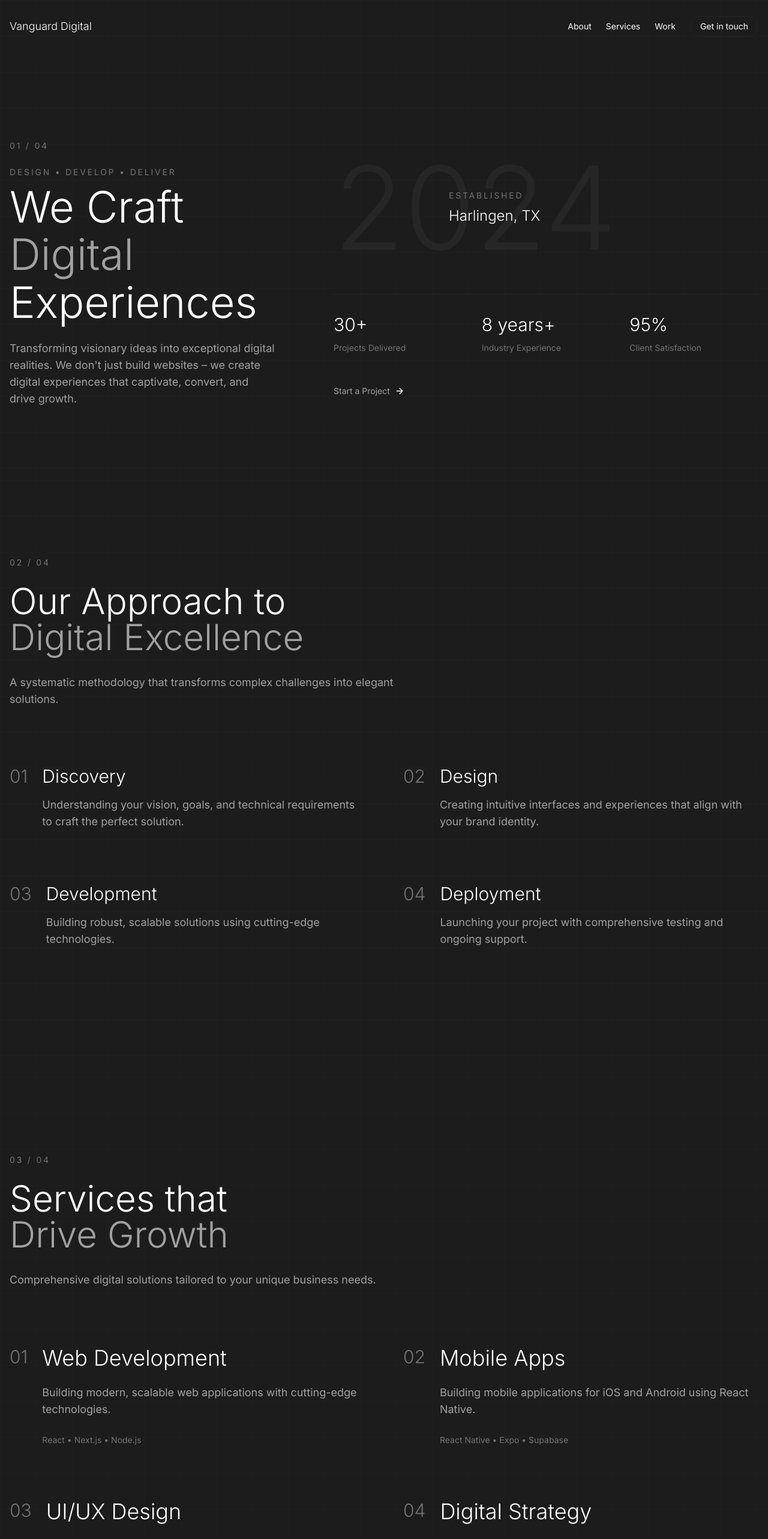
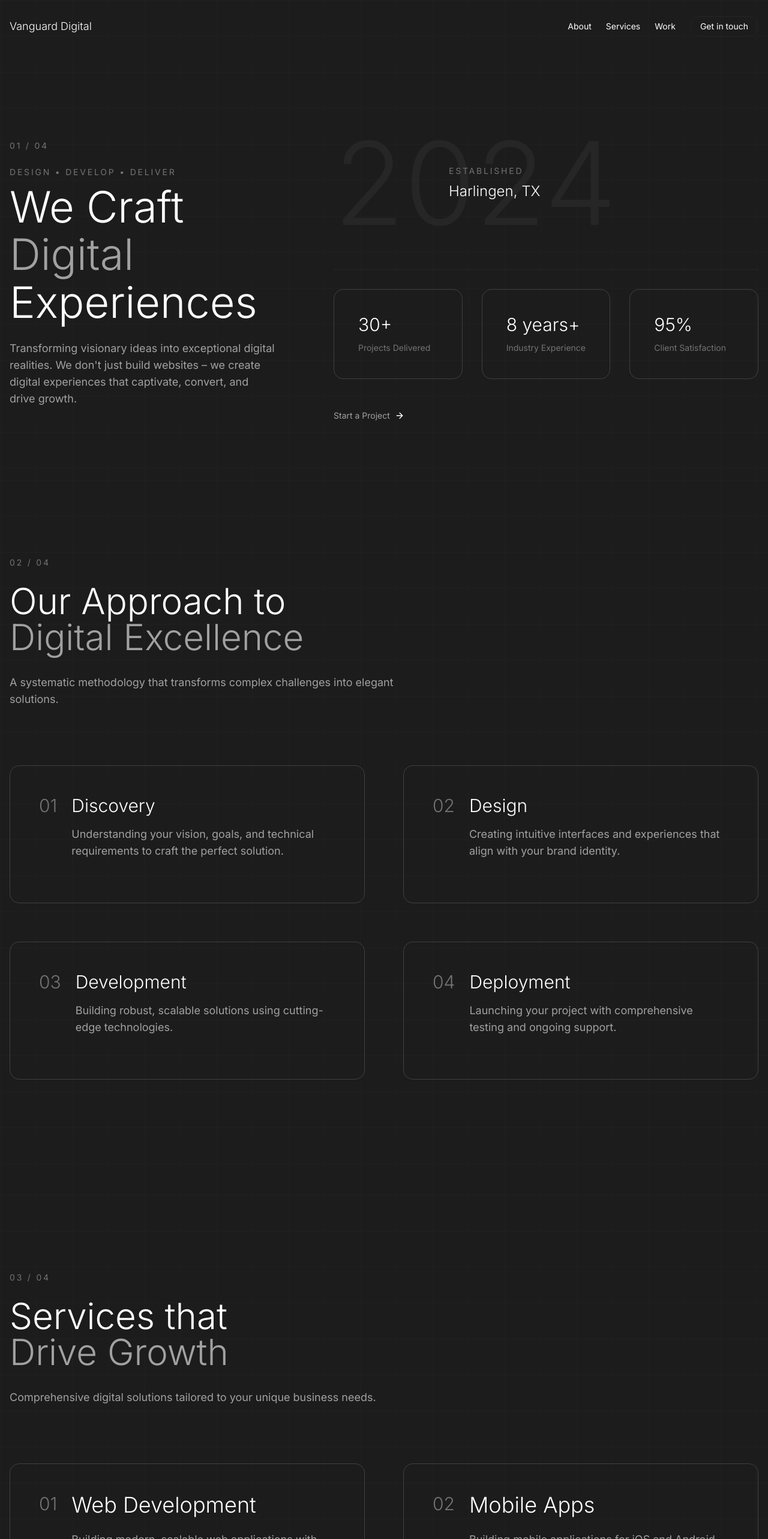
Before and after one commit to thecodemeister0/vanguard-digital, a Next.js app: page / in a window 1280 px wide. Shown: the top 2566 px of the page at 60% size. Built offline with nearby package versions, Linux system fonts and the light colour scheme.

Commit message:
added borders to elements to make design feel more natural and consistent

```diff
--- a/src/components/sections/Approach.tsx
+++ b/src/components/sections/Approach.tsx
@@ -85,7 +85,10 @@ export default function Approach() {
         {/* Steps Grid */}
         <div className="grid grid-cols-1 md:grid-cols-2 gap-12 md:gap-16 mb-16">
           {steps.map((step, i) => (
-            <div key={i} className="group">
+            <div
+              key={i}
+              className="group relative p-8 md:p-12 border border-neutral-700 rounded-2xl hover:border-neutral-600 transition-all duration-300"
+            >
               {/* Step Header */}
               <div className="flex items-start gap-6 mb-6">
                 <span className="text-2xl md:text-3xl font-light text-neutral-500">
--- a/src/components/sections/Contact.tsx
+++ b/src/components/sections/Contact.tsx
@@ -73,7 +73,7 @@ export default function Contact() {
 
         <div className="grid grid-cols-1 md:grid-cols-12 gap-12 md:gap-16">
           {/* Contact Form */}
-          <div className="md:col-span-7">
+          <div className="md:col-span-7 relative p-8 md:p-12 border border-neutral-700 rounded-2xl hover:border-neutral-600 transition-all duration-300">
             <form onSubmit={handleSubmit} className="space-y-8">
               <div className="grid grid-cols-1 sm:grid-cols-2 gap-6">
                 <div className="space-y-2">
@@ -87,7 +87,7 @@ export default function Contact() {
                     onChange={(e) =>
                       setFormData({ ...formData, name: e.target.value })
                     }
-                    className="w-full bg-transparent border border-neutral-800 rounded-lg px-4 py-3 text-white placeholder:text-neutral-600 focus:outline-none focus:border-neutral-600"
+                    className="w-full bg-transparent border border-neutral-700 rounded-lg px-4 py-3 text-white placeholder:text-neutral-600 focus:outline-none focus:border-neutral-600"
                     placeholder="John Doe"
                   />
                 </div>
@@ -102,7 +102,7 @@ export default function Contact() {
                     onChange={(e) =>
                       setFormData({ ...formData, email: e.target.value })
                     }
-                    className="w-full bg-transparent border border-neutral-800 rounded-lg px-4 py-3 text-white placeholder:text-neutral-600 focus:outline-none focus:border-neutral-600"
+                    className="w-full bg-transparent border border-neutral-700 rounded-lg px-4 py-3 text-white placeholder:text-neutral-600 focus:outline-none focus:border-neutral-600"
                     placeholder="john@example.com"
                   />
                 </div>
@@ -119,7 +119,7 @@ export default function Contact() {
                   onChange={(e) =>
                     setFormData({ ...formData, company: e.target.value })
                   }
-                  className="w-full bg-transparent border border-neutral-800 rounded-lg px-4 py-3 text-white placeholder:text-neutral-600 focus:outline-none focus:border-neutral-600"
+                  className="w-full bg-transparent border border-neutral-700 rounded-lg px-4 py-3 text-white placeholder:text-neutral-600 focus:outline-none focus:border-neutral-600"
                   placeholder="Your company name"
                 />
               </div>
@@ -135,14 +135,14 @@ export default function Contact() {
                     setFormData({ ...formData, message: e.target.value })
                   }
                   rows={6}
-                  className="w-full bg-transparent border border-neutral-800 rounded-lg px-4 py-3 text-white placeholder:text-neutral-600 focus:outline-none focus:border-neutral-600 resize-none"
+                  className="w-full bg-transparent border border-neutral-700 rounded-lg px-4 py-3 text-white placeholder:text-neutral-600 focus:outline-none focus:border-neutral-600 resize-none"
                   placeholder="Tell us about your project..."
                 />
               </div>
 
               <button
                 type="submit"
-                className="inline-flex items-center gap-2 text-sm group border border-neutral-800 rounded-full px-6 py-3 hover:border-neutral-600 transition-colors"
+                className="inline-flex items-center gap-2 text-sm group border border-neutral-700 rounded-full px-6 py-3 hover:border-neutral-600 transition-colors"
               >
                 <span className="text-neutral-400 group-hover:text-white transition-colors">
                   Send Message
--- a/src/components/sections/Hero.tsx
+++ b/src/components/sections/Hero.tsx
@@ -159,7 +159,11 @@ export default function Hero() {
 
               {/* Stats */}
               <div className="grid grid-cols-2 md:grid-cols-3 gap-6 md:gap-8 border-t border-neutral-800 pt-8">
-                <div>
+                <div
+                  className={
+                    "group relative p-8 md:p-10 border border-neutral-700 rounded-2xl hover:border-neutral-600 transition-all duration-300"
+                  }
+                >
                   <span className="block text-2xl md:text-3xl font-light mb-2">
                     30+
                   </span>
@@ -167,7 +171,11 @@ export default function Hero() {
                     Projects Delivered
                   </span>
                 </div>
-                <div>
+                <div
+                  className={
+                    "group relative p-8 md:p-10 border border-neutral-700 rounded-2xl hover:border-neutral-600 transition-all duration-300"
+                  }
+                >
                   <span className="block text-2xl md:text-3xl font-light mb-2">
                     8 years+
                   </span>
@@ -175,7 +183,11 @@ export default function Hero() {
                     Industry Experience
                   </span>
                 </div>
-                <div>
+                <div
+                  className={
+                    "group relative p-8 md:p-10 border border-neutral-700 rounded-2xl hover:border-neutral-600 transition-all duration-300"
+                  }
+                >
                   <span className="block text-2xl md:text-3xl font-light mb-2">
                     95%
                   </span>
--- a/src/components/sections/Reasons.tsx
+++ b/src/components/sections/Reasons.tsx
@@ -59,24 +59,20 @@ export default function Reasons() {
 
       <div className="container relative max-w-[1400px] mx-auto px-4">
         {/* Section Header */}
-        <div className="grid grid-cols-1 md:grid-cols-2 gap-8 md:gap-12 mb-16 md:mb-24">
-          <div>
+        <div className="max-w-2xl mb-16 md:mb-24">
           <span className="text-sm tracking-[0.2em] text-neutral-500 block mb-6">
             04 / 04
           </span>
-            <h2 className="text-4xl md:text-5xl lg:text-6xl font-light">
+          <h2 className="text-4xl md:text-5xl lg:text-6xl font-light mb-8">
             Why Choose
             <br />
             <span className="text-neutral-400">Our Expertise</span>
           </h2>
-          </div>
-          <div className="flex items-end">
           <p className="text-neutral-400 text-base md:text-lg max-w-xl">
-              We combine technical excellence with creative innovation to
-              deliver exceptional digital solutions that set you apart from the
+            We combine technical excellence with creative innovation to deliver
+            exceptional digital solutions that set you apart from the
             competition.
           </p>
-          </div>
         </div>
 
         {/* Reasons Grid */}
@@ -84,19 +80,19 @@ export default function Reasons() {
           {reasons.map((reason, i) => (
             <div
               key={i}
-              className="group relative p-8 md:p-12 border border-neutral-800 rounded-2xl hover:border-neutral-700 transition-all duration-300"
+              className="group relative p-8 md:p-12 border border-neutral-700 rounded-2xl hover:border-neutral-600 transition-all duration-300"
             >
               {/* Number */}
               <div className="flex items-center gap-4 mb-8">
                 <span className="text-sm tracking-[0.2em] text-neutral-500">
                   {reason.number}
                 </span>
-                <div className="h-px flex-1 bg-neutral-800 group-hover:bg-neutral-700 transition-colors" />
+                <div className="h-px flex-1 bg-neutral-700 group-hover:bg-neutral-600 transition-colors" />
               </div>
 
               {/* Content */}
               <div className="space-y-4 mb-8">
-                <h3 className="text-2xl md:text-3xl font-light group-hover:text-neutral-400 transition-colors">
+                <h3 className="text-2xl md:text-3xl font-light group-hover:text-neutral-300 transition-colors">
                   {reason.title}
                 </h3>
                 <p className="text-neutral-400">{reason.description}</p>
--- a/src/components/sections/Services.tsx
+++ b/src/components/sections/Services.tsx
@@ -95,7 +95,10 @@ export default function Services() {
         {/* Services List */}
         <div className="grid grid-cols-1 md:grid-cols-2 gap-12 md:gap-16 mb-16">
           {services.map((service, i) => (
-            <div key={i} className="group">
+            <div
+              key={i}
+              className="group relative p-8 md:p-12 border border-neutral-700 rounded-2xl hover:border-neutral-600 transition-all duration-300"
+            >
               <div className="flex items-start gap-6 mb-6">
                 <span className="text-2xl md:text-3xl font-light text-neutral-500">
                   {service.number}
```
Lines whose indentation alone changed are shown as unchanged.
